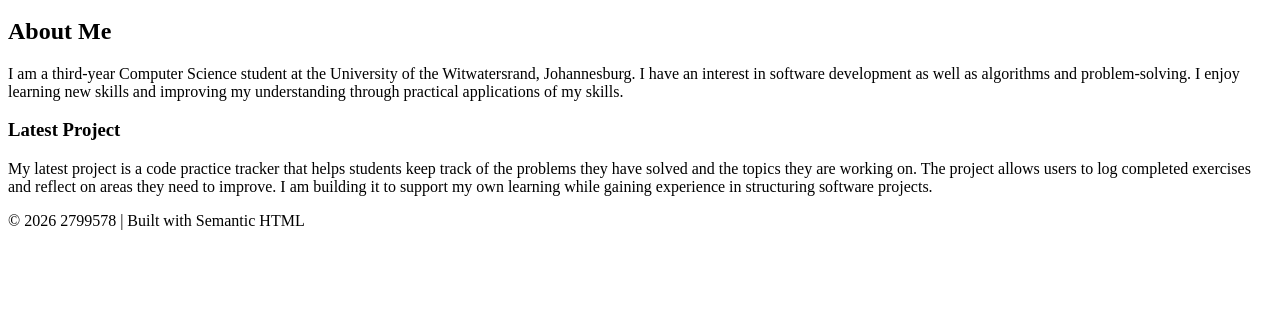
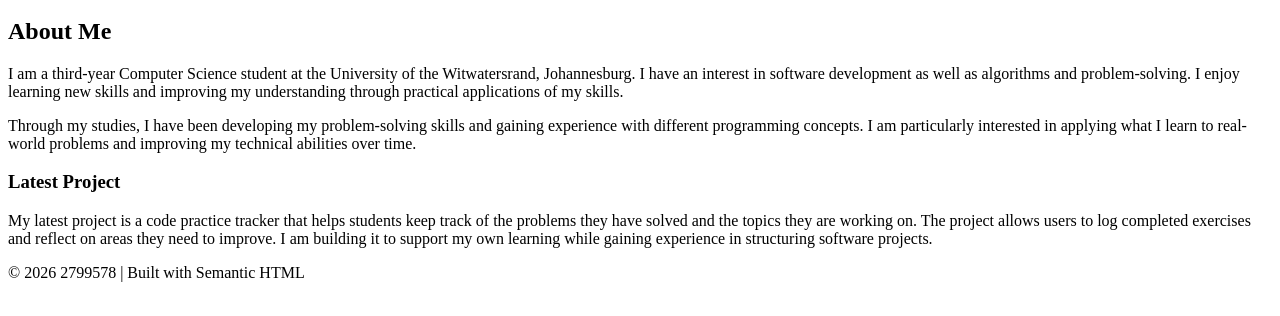
Before and after one commit to ShaynaUnterslak/2799578-portfolio, a plain HTML site: page index.html in a window 1280 px wide. Shown: the part 136-452 px from the top of the page. Drawn offline with Linux system fonts and the light colour scheme.

Commit message:
feat: expand about me section

```diff
--- a/index.html
+++ b/index.html
@@ -31,6 +31,12 @@
                     Johannesburg. I have an interest in software development as well as algorithms and problem-solving.
                     I enjoy learning new skills and improving my understanding through practical applications of my skills.
                    </p>
+                   <p>
+                    Through my studies, I have been developing my problem-solving skills and gaining
+                     experience with different programming concepts. I am particularly interested in
+                    applying what I learn to real-world problems and improving my technical abilities
+                    over time.
+                   </p>
             </section>
 
             <article>
```
